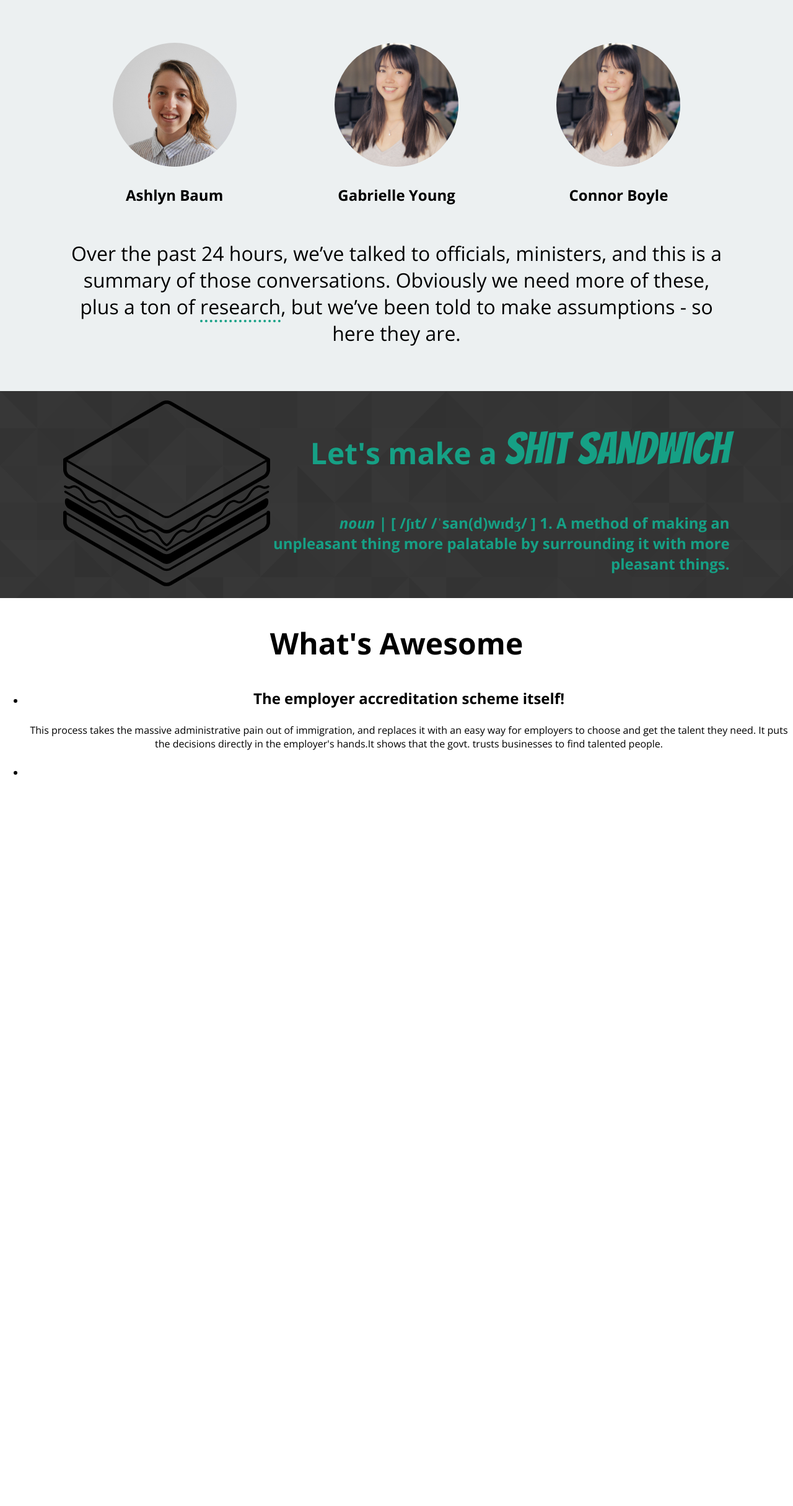
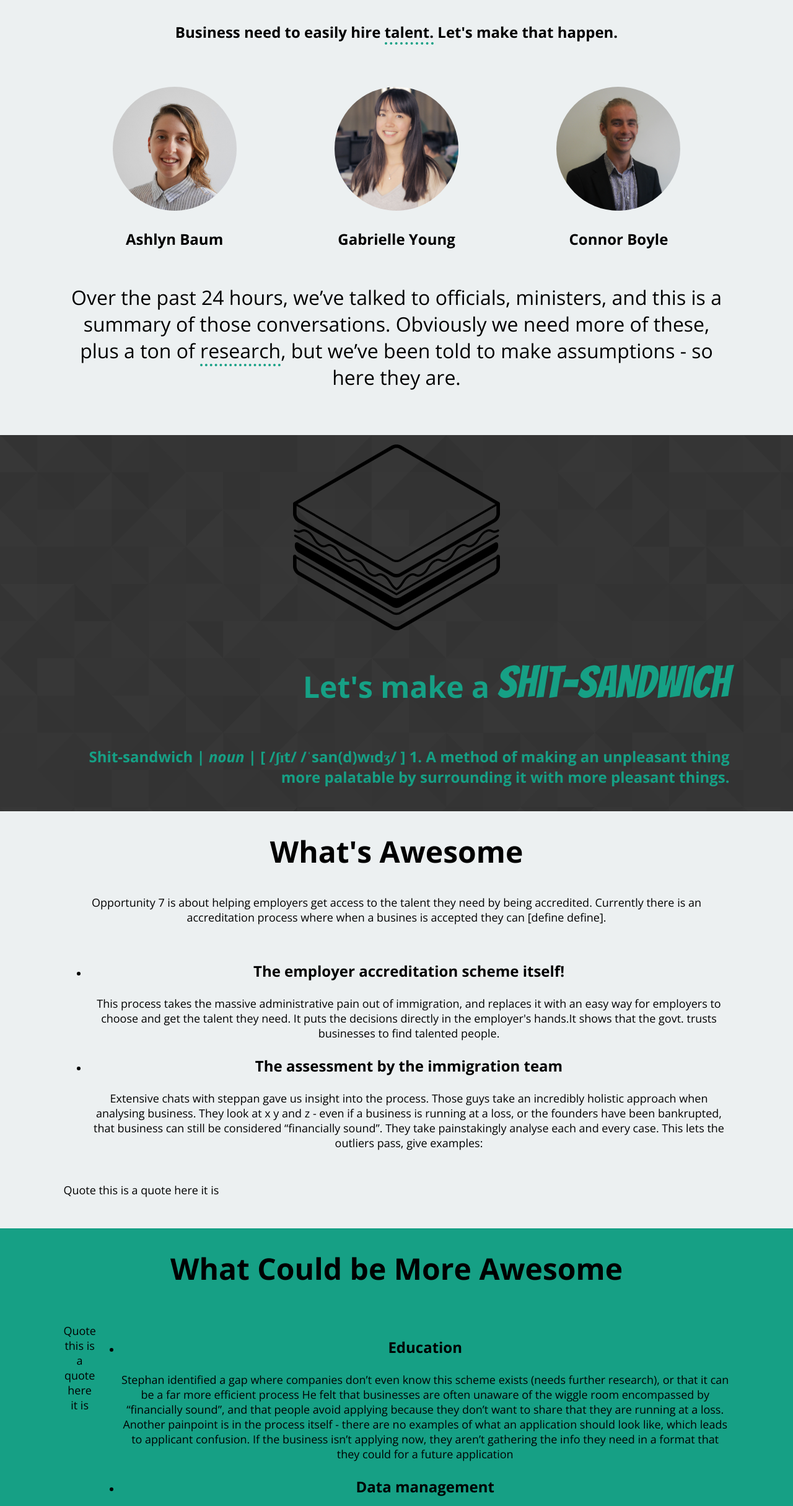
Before and after one commit to ashlynbaum/street-cred, a website with bundled scripts: page index.html in a window 1280 px wide. Shown: the part 367-2797 px from the top of the page at 62% size. Before the commit the page ends 1648 px from the top, so only its background shows below. Built offline with nearby package versions, Linux system fonts and the light colour scheme.

Commit message:
WIP add content and style to site.

```diff
--- a/index.css
+++ b/index.css
@@ -8,6 +8,15 @@ html, body {
 body {
   font-family: 'Open Sans';
   font-size: 16px;
+}
+
+section {
+  margin: 0;
+  padding: 2em 8% 2em 8%;
+}
+
+p {
+  font-size: 18px;
 }
 
 h1 {
@@ -21,6 +30,15 @@ h2 {
 }
 h3 {
   font-size: 1.5em;
+}
+
+a {
+  text-decoration: none;
+  color: black;
+}
+
+a:hover {
+  color:  #16a085;
 }
 
 .italic {
@@ -56,6 +74,11 @@ h3 {
   font-size: 1.5em;
   font-weight: 100;
 }
+
+.title {
+  margin: 0 auto .8em auto
+}
+
 /*************
 Team
 **************/
@@ -65,13 +88,16 @@ Team
   padding: 40px 8%;
 }
 
-.team .title {
-  margin: 0 auto 1.5em auto
+
+
+.team .subtitle {
+  margin-bottom: 3em;
 }
 
 .profile {
   display: flex;
   justify-content: space-around;
+  flex-wrap: wrap;
 }
 
 .profile img {
@@ -96,10 +122,22 @@ Dictionary
   color: #16a085;
 }
 
-.dictionary .sandwich {
+/*.dictionary .sandwich {
   float: left;
-  position: relative;
+}*/
+
+@media (min-width: 1300px) {
+  .dictionary .sandwich {
+    float: left;
+  }
 }
+@media (min-width: 700px) and (max-width: 1299px) {
+  .dictionry .sandwich {
+    display: none;
+  }
+}
+
+
 
 .dictionary object {
   height: 300px;
@@ -108,3 +146,31 @@ Dictionary
 .shitscription{
   text-align: right;
 }
+/*************
+Awesome
+**************/
+.awesome {
+  background-color: #ecf0f1;
+}
+.awesome-wrapper {
+  display: flex;
+  justify-content: space-between;
+  flex-wrap: wrap;
+}
+/*************
+less-Awesome
+**************/
+.less-awesome {
+  background-color: #16a085;
+}
+.less-wrapper {
+  display: flex;
+  justify-content: space-between;
+}
+/*************
+About
+**************/
+
+.about img {
+  height: 300px;
+}
--- a/index.html
+++ b/index.html
@@ -19,6 +19,7 @@
     <main>
       <section class="team">
         <h2 class="title">The Team</h2>
+        <h3 class="subtitle">Business need to easily hire <a href="http://www.r9accelerator.com/opportunities/opportunity7/"><span class="underline">talent.</span></a> Let's make that happen.</h3>
         <div class="profile">
           <div class="ashlyn">
             <img src="images/side-ashlyn.jpg" alt="Ashlyn Baum">
@@ -29,7 +30,7 @@
             <h3>Gabrielle Young</h3>
           </div>
           <div class="connor">
-            <img src="images/gabs.jpg" alt="Connor Boyle">
+            <img src="images/con.jpg" alt="Connor Boyle">
             <h3>Connor Boyle</h3>
           </div>
         </div>
@@ -41,24 +42,83 @@
           <object data="images/sandwich.svg" type="image/svg+xml"></object>
         </div>
         <div class="right">
-          <h2>Let's make a <span class="bangers">shit sandwich</span></h2>
+          <h2>Let's make a <span class="bangers">shit-sandwich</span></h2>
         </div>
         <div class="center">
-          <h3 class="shitscription"><span class='italic'>noun</span> | [ /ʃɪt/ /ˈsan(d)wɪdʒ/ ]  1. A method of making an unpleasant thing more palatable by surrounding it with more pleasant things.</h3>
+          <h3 class="shitscription">Shit-sandwich | <span class='italic'>noun</span> | [ /ʃɪt/ /ˈsan(d)wɪdʒ/ ]  1. A method of making an unpleasant thing more palatable by surrounding it with more pleasant things.</h3>
         </div>
       </section>
       <section class="awesome">
         <h2 class="title">What's Awesome</h2>
+        <p>Opportunity 7 is about helping employers get access to the talent they need by being accredited. Currently there is an accreditation process where when a busines is accepted they can [define define].</p>
+        <div class="awesome-wrapper">
           <ul>
             <li>
               <h3> The employer accreditation scheme itself! </h3>
               <p>This process takes the massive administrative pain out of immigration, and replaces it with an easy way for employers to choose and get the talent they need. It puts the decisions directly in the employer's hands.It shows that the govt. trusts businesses to find talented people. </p>
             </li>
             <li>
-            <h3></h3>
+              <h3> The assessment by the immigration team </h3>
+              <p>Extensive chats with steppan gave us insight into the process. Those guys take an incredibly holistic approach when analysing business. They look at x y and z - even if a business is running at a loss, or the founders have been bankrupted, that business can still be considered “financially sound”. They take painstakingly analyse each and every case. This lets the outliers pass, give examples:</p>
             </li>
           </ul>
+          <div class="awesome-quote">
+            <p>Quote this is a quote here it is</p>
+          </div>
+        </div>
+      </section>
 
+      <section class="less-awesome">
+        <h2 class="title"> What Could be More Awesome</h2>
+        <div class="less-wrapper">
+          <div class="awesome-quote">
+            <p>Quote this is a quote here it is</p>
+          </div>
+          <ul>
+            <li>
+              <h3>Education</h3>
+              <p>Stephan identified a gap where companies don’t even know this scheme exists (needs further research), or that it can be a far more efficient process
+              He felt that businesses are often unaware of the wiggle room encompassed by “financially sound”, and that people avoid applying because they don’t want to share that they are running at a loss.
+              Another painpoint is in the process itself - there are no examples of what an application should look like, which leads to applicant confusion.
+              If the business isn’t applying now, they aren’t gathering the info they need in a format that they could for a future application
+              </p>
+            </li>
+            <li>
+              <h3>Data management</h3>
+              <p>
+              Right now, there are 48 employees in this process, and 530 accredited companies. That’s a 1 : 10 ratio of worker per company! Already the system is strained, it’s definitely not scalable to the thousands of companies that are eligible for this process.
+              Steffan spends 6 + hours pouring over financial documents. This intense human power is not sustainble
+              </p>
+            </li>
+          </ul>
+        </div>
+      </section>
+
+      <section>
+        <h2 class="title">What's Awesome</h2>
+        <p>
+          We care about our industry. The tech sector would benefit massively from these problems being solved. We are driven by a vision for NZ to have a competitive edge and realise it’s full potential as a tech giant. Our companies need people
+        </p>
+      </section>
+
+      <section class="about">
+        <h2 class="title">About</h2>
+        <div class="center">
+          <div class="">
+            <img src="images/naturehack.jpg" alt="naychur team">
+          </div>
+          <div>
+            <h3>Team Street Cred</h3>
+            <h4>We can talk to each other and talk to computers.</h4>
+            <p>
+              Gabrielle, Connor, and Ashlyn have worked together before as a team winning ‘Most innovative use of Landcare Research data” with the app, TreeHugger, at NatureHack sponsored by Landcare Research. During this 24 hour hackathon, we collectively slept 6 hours. If you can still produce an award winning app, and be friends during and after, you know you’ve got a solid team.
+
+            </p>
+            <p>
+              We’re great at communicating directly and honestly with each-other, both in reigning in each others’ overly outrageous ideas, and culling them completely and are supportive, and enabling for each other. We are all open communicators who speak our minds. this means we have a team that gets things done and are totally open with each other. Between us, we’ve struck a fantastic dynamic.
+            </p>
+          </div>
+        </div>
       </section>
     </main>
     <script src="bundle.js"></script>
```
Also changed, not shown: images/con.jpg (added), images/naturehack.jpg (added). Lines whose indentation alone changed are shown as unchanged.
